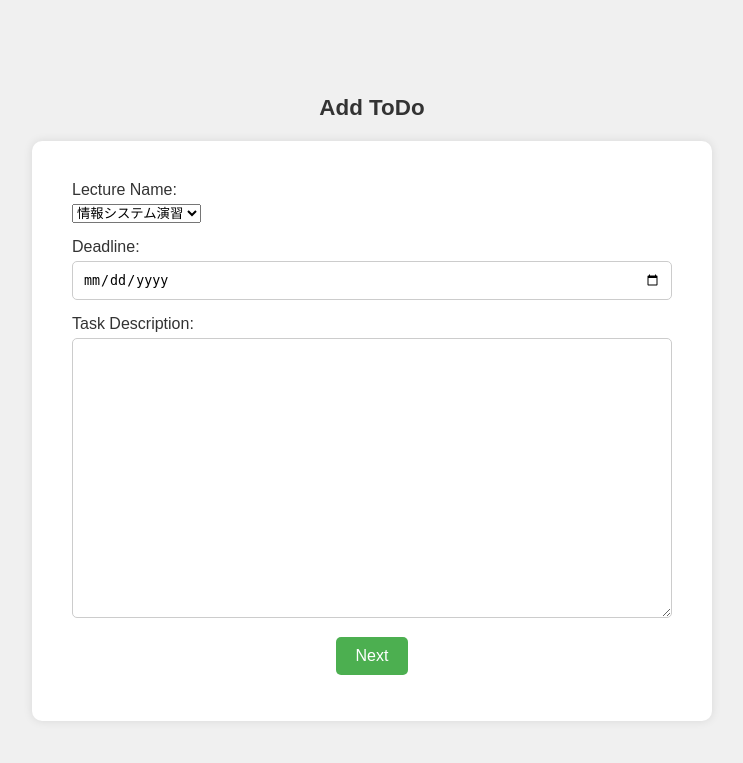
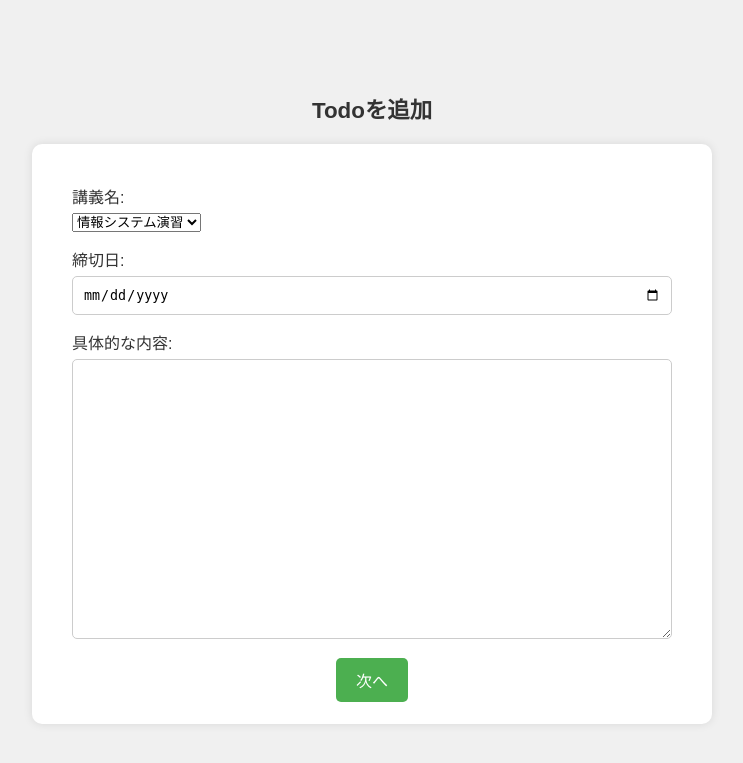
Before and after one commit to 2024A-IT-OOP2-G10/Final_Assignment, a Flask app: page /todos/ in a window 1280 px wide. Shown: the top 763 px of the page, without its empty margins (268-1011 px from the left). Run offline with Flask 3, Linux system fonts and the light colour scheme.

Commit message:
todoの英語を日本語に

```diff
--- a/templates/todo.html
+++ b/templates/todo.html
@@ -10,10 +10,10 @@
     <title>ToDo Manager</title>
   </head>
   <body>
-    <h1>Add ToDo</h1>
+    <h1>Todoを追加</h1>
     <form method="POST" action="{{ url_for('todos.index') }}">
       <div>
-        <label for="name">Lecture Name:</label>
+        <label for="name">講義名:</label>
         <select name="lecture" id="lecture" required>
           {% for lecture in classes %}
           <option value="{{ lecture.id }}">{{ lecture.title }}</option>
@@ -21,14 +21,14 @@
         </select>
       </div>
       <div>
-        <label for="date">Deadline:</label>
+        <label for="date">締切日:</label>
         <input type="date" id="date" name="date" required />
       </div>
       <div>
-        <label for="todo">Task Description:</label>
+        <label for="todo">具体的な内容:</label>
         <textarea id="todo" name="todo" rows="4" cols="50" required></textarea>
       </div>
-      <button type="submit">Next</button>
+      <button type="submit">次へ</button>
     </form>
   </body>
 </html>
```
Also changed, not shown: templates/todo_result.html (+5 -5 lines).
